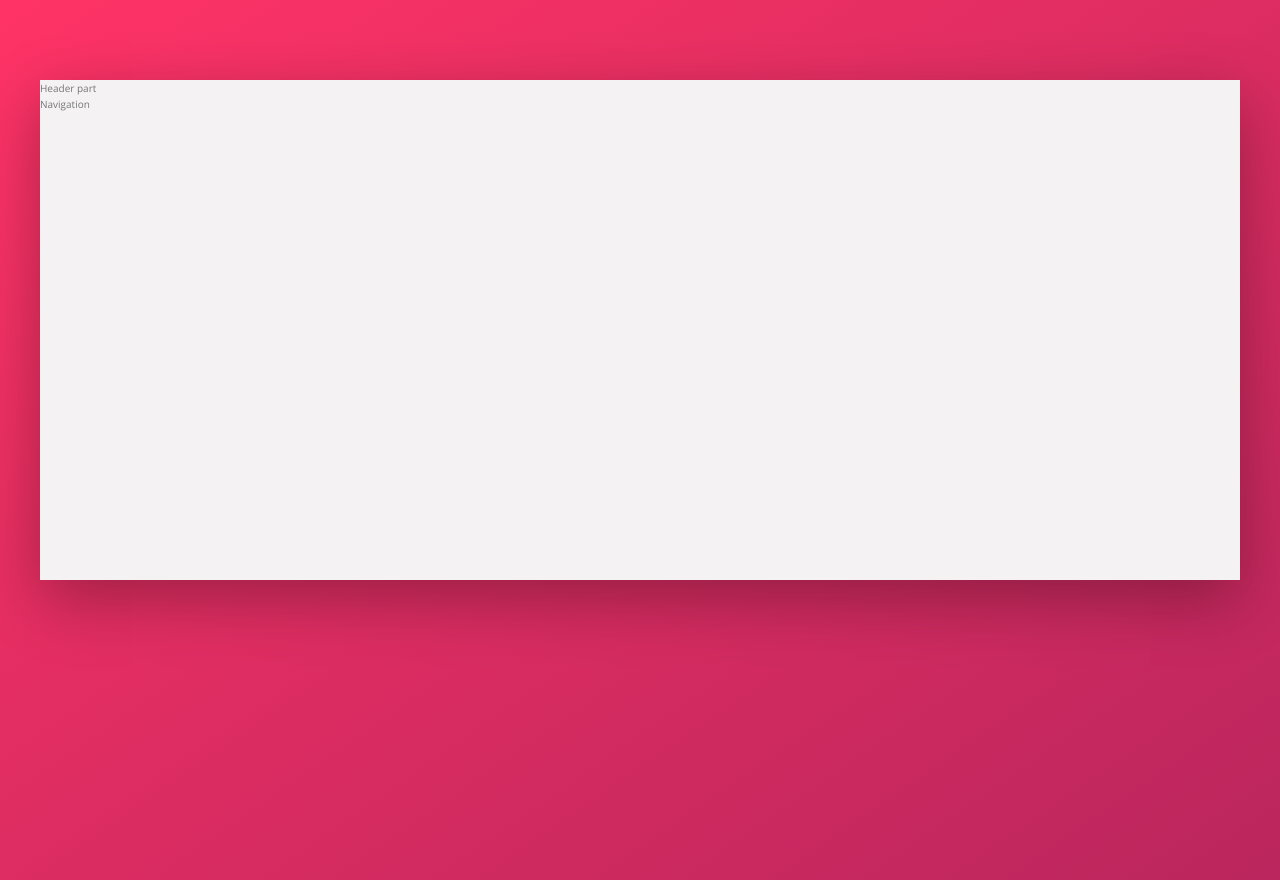
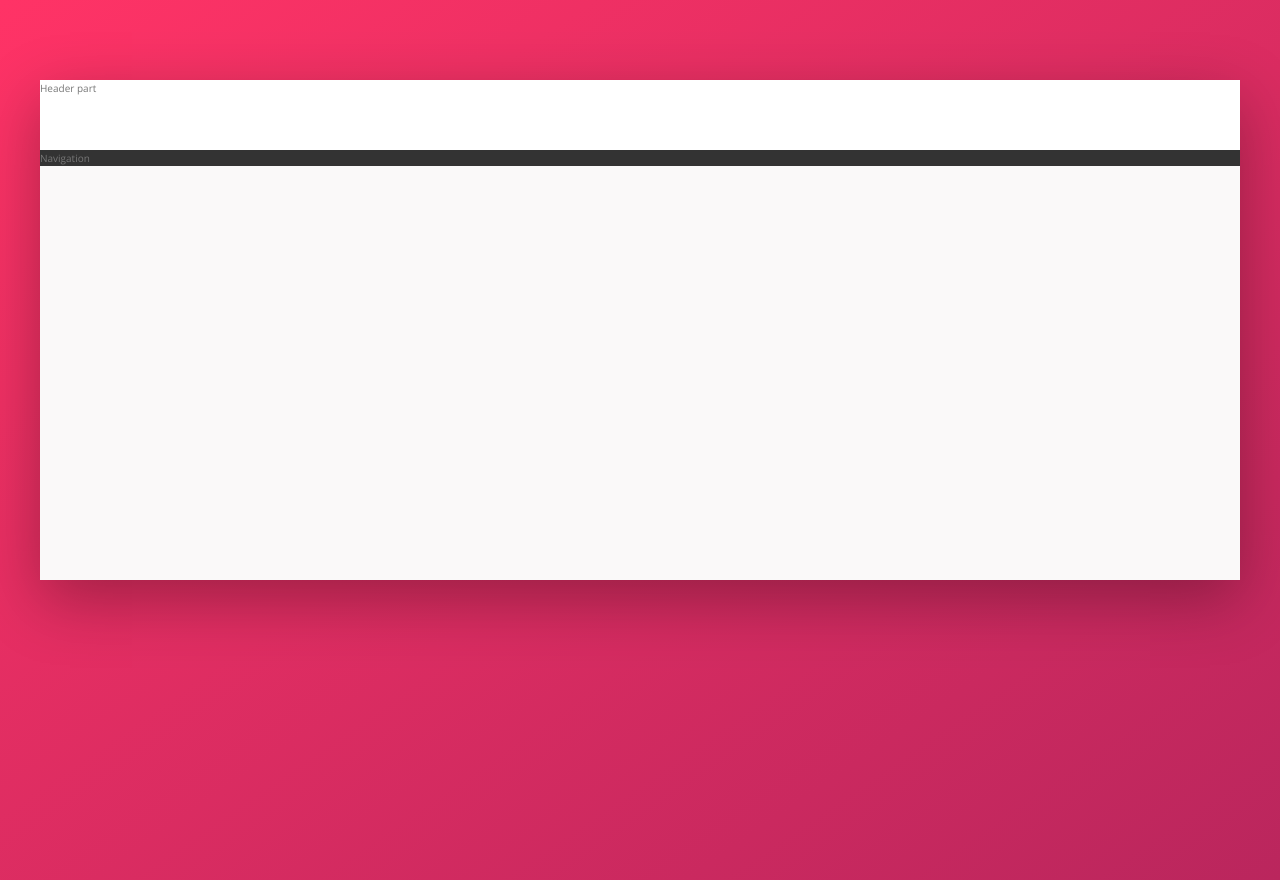
Before and after one commit to sandeep194920/HotelLandingPage, a website: page index.html in a window 1280 px wide. Drawn offline with nearby package versions, Linux system fonts and the light colour scheme.

Commit message:
layout - defining css for layout content

```diff
--- a/sass/_base.scss
+++ b/sass/_base.scss
@@ -50,6 +50,8 @@ CSS CUSTOM PROPERTIES / CSS VARIABLES
   --color-grey-dark-1: #333;
   --color-grey-dark-2: #777;
   --color-grey-dark-3: #999;
+
+  --shadow-dark: 0 2rem 6rem rgba(0, 0, 0, 0.3);
 }
 
 * {
--- a/sass/_layout.scss
+++ b/sass/_layout.scss
@@ -1,19 +1,25 @@
 .container {
   max-width: 120rem; // our container can decrease in size if we don't have 120rem to display. In that case, it fits the screen 100% vw
   margin: 8rem auto;
-  background-color: var(--color-grey-light-2);
-  box-shadow: 0 2rem 6rem rgba(0, 0, 0, 0.3); // setting large blur of 6rem for shadow to stand out
+  background-color: var(--color-grey-light-1);
+  //box-shadow: 0 2rem 6rem rgba(0, 0, 0, 0.3); // setting large blur of 6rem for shadow to stand out
+  box-shadow: var(--shadow-dark);
   //min-height for testing
   min-height: 50rem;
 }
 
 .header {
+  height: 7rem;
+  background-color: #fff;
+  border-bottom: var(--color-grey-light-2);
 }
 .content {
 }
 
 .sidebar {
+  background-color: var(--color-grey-dark-1);
 }
 
 .hotel-view {
+  background-color: #fff;
 }
```
Also changed, not shown: css/style.css.
